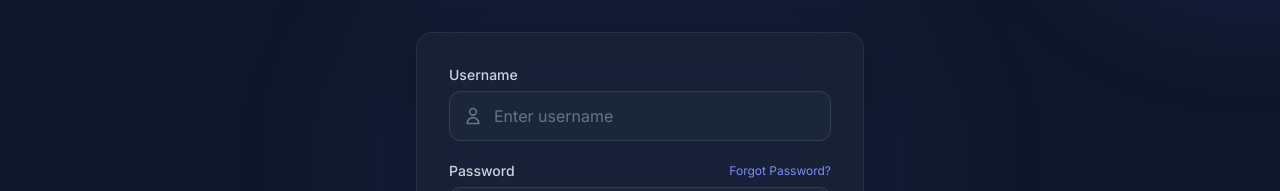
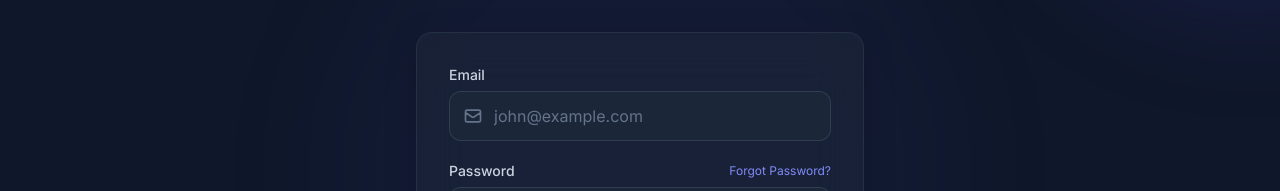
Before and after one commit to Kainat90s/Frontend, a React (Vite) app: page /login in a window 1280 px wide. Shown: the part 232-423 px from the top of the page. Built offline with nearby package versions, Linux system fonts and the light colour scheme.

Commit message:
Refactor user identification to prioritize email over username in various components

```diff
--- a/src/components/Sidebar.jsx
+++ b/src/components/Sidebar.jsx
@@ -78,11 +78,11 @@ export default function Sidebar({ variant = 'desktop', open = false, onClose = n
                 <div className="glass-card p-4">
                     <div className="flex items-center gap-3 mb-3">
                         <div className="w-9 h-9 rounded-lg bg-gradient-to-br from-primary-500 to-purple-600 flex items-center justify-center text-white font-semibold text-sm">
-                            {user?.first_name?.[0] || user?.username?.[0] || 'U'}
+                            {user?.first_name?.[0] || user?.email?.[0] || 'U'}
                         </div>
                         <div className="flex-1 min-w-0">
                             <p className="text-sm font-medium text-surface-200 truncate">
-                                {user?.first_name || user?.username}
+                                {user?.first_name || user?.email}
                             </p>
                             <p className="text-xs text-surface-500 truncate">{user?.email}</p>
                         </div>
--- a/src/components/UserSidebar.jsx
+++ b/src/components/UserSidebar.jsx
@@ -74,11 +74,11 @@ export default function UserSidebar({ variant = 'desktop', open = false, onClose
                 <div className="glass-card p-4">
                     <div className="flex items-center gap-3 mb-3">
                         <div className="w-9 h-9 rounded-lg bg-gradient-to-br from-emerald-500 to-teal-600 flex items-center justify-center text-white font-semibold text-sm">
-                            {user?.first_name?.[0] || user?.username?.[0] || 'U'}
+                            {user?.first_name?.[0] || user?.email?.[0] || 'U'}
                         </div>
                         <div className="flex-1 min-w-0">
                             <p className="text-sm font-medium text-surface-200 truncate">
-                                {user?.first_name || user?.username}
+                                {user?.first_name || user?.email}
                             </p>
                             <p className="text-xs text-surface-500 truncate">{user?.email}</p>
                         </div>
--- a/src/context/AuthContext.jsx
+++ b/src/context/AuthContext.jsx
@@ -34,10 +34,10 @@ export function AuthProvider({ children }) {
         verifySession()
     }, [])
 
-    const login = async (username, password) => {
+    const login = async (email, password) => {
         setLoading(true)
         try {
-            const { data } = await api.post('/accounts/login/', { username, password })
+            const { data } = await api.post('/accounts/login/', { email, password })
             localStorage.setItem('tokens', JSON.stringify(data.tokens))
             localStorage.setItem('user', JSON.stringify(data.user))
             setUser(data.user)
--- a/src/pages/LoginPage.jsx
+++ b/src/pages/LoginPage.jsx
@@ -3,7 +3,7 @@ import { useNavigate, Link } from 'react-router-dom'
 import { useAuth } from '../context/AuthContext'
 import api from '../api/axios'
 import toast from 'react-hot-toast'
-import { HiOutlineMail, HiOutlineLockClosed, HiOutlineUser } from 'react-icons/hi'
+import { HiOutlineMail, HiOutlineLockClosed } from 'react-icons/hi'
 import { FcGoogle } from 'react-icons/fc'
 
 export default function LoginPage() {
@@ -13,7 +13,6 @@ export default function LoginPage() {
     const [otpLoading, setOtpLoading] = useState(false)
     const [isRegister, setIsRegister] = useState(false)
     const [form, setForm] = useState({
-        username: '',
         email: '',
         otp: '',
         password: '',
@@ -75,7 +74,7 @@ export default function LoginPage() {
                 toast.error(msg || 'Registration failed')
             }
         } else {
-            const result = await login(form.username, form.password)
+            const result = await login(form.email, form.password)
             if (result.success) {
                 toast.success('Welcome back!')
                 const savedUser = JSON.parse(localStorage.getItem('user') || '{}')
@@ -182,22 +181,6 @@ export default function LoginPage() {
                         )}
 
                         <div>
-                            <label className="block text-sm font-medium text-surface-300 mb-1.5">Username</label>
-                            <div className="relative">
-                                <HiOutlineUser className="absolute left-3.5 top-1/2 -translate-y-1/2 w-5 h-5 text-surface-500" />
-                                <input
-                                    name="username"
-                                    value={form.username}
-                                    onChange={handleChange}
-                                    className="input-field pl-11"
-                                    placeholder="Enter username"
-                                    required
-                                />
-                            </div>
-                        </div>
-
-                        {isRegister && (
-                            <div>
                             <label className="block text-sm font-medium text-surface-300 mb-1.5">Email</label>
                             <div className="relative">
                                 <HiOutlineMail className="absolute left-3.5 top-1/2 -translate-y-1/2 w-5 h-5 text-surface-500" />
@@ -211,6 +194,7 @@ export default function LoginPage() {
                                     required
                                 />
                             </div>
+                            {isRegister && (
                                 <div className="mt-3 flex items-center gap-3">
                                     <button
                                         type="button"
@@ -222,8 +206,8 @@ export default function LoginPage() {
                                     </button>
                                     <span className="text-xs text-surface-500">Use OTP to verify email</span>
                                 </div>
+                            )}
                         </div>
-                        )}
 
                         {isRegister && (
                             <div>
--- a/src/pages/SettingsPage.jsx
+++ b/src/pages/SettingsPage.jsx
@@ -22,7 +22,7 @@ export default function SettingsPage() {
     const [loading, setLoading] = useState(true)
     const [saving, setSaving] = useState(false)
     const [googleStatus, setGoogleStatus] = useState(null)
-    const [profile, setProfile] = useState({ first_name: '', last_name: '', email: '', username: '', role: '' })
+    const [profile, setProfile] = useState({ first_name: '', last_name: '', email: '', role: '' })
     const [passwords, setPasswords] = useState({ old_password: '', new_password: '' })
 
     const fetchSettings = async () => {
@@ -31,7 +31,7 @@ export default function SettingsPage() {
             const [settingsRes, googleRes, profileRes] = await Promise.all([
                 api.get('/core/settings/'),
                 api.get('/integrations/google/status/').catch(() => ({ data: { is_connected: false } })),
-                api.get('/accounts/profile/').catch(() => ({ data: { first_name: '', last_name: '', email: '', username: '', role: '' } })),
+                api.get('/accounts/profile/').catch(() => ({ data: { first_name: '', last_name: '', email: '', role: '' } })),
             ])
             setSettings(settingsRes.data)
             setGoogleStatus(googleRes.data)
@@ -163,16 +163,6 @@ export default function SettingsPage() {
                                 />
                             </div>
                         </div>
-                        <div className="grid grid-cols-2 gap-4">
-                            <div>
-                                <label className="block text-sm font-medium text-surface-300 mb-1.5">Username</label>
-                                <input
-                                    type="text"
-                                    value={profile?.username || ''}
-                                    onChange={(e) => setProfile({ ...profile, username: e.target.value })}
-                                    className="input-field"
-                                />
-                            </div>
                         <div>
                             <label className="block text-sm font-medium text-surface-300 mb-1.5">Email Address</label>
                             <input
@@ -181,7 +171,6 @@ export default function SettingsPage() {
                                 onChange={(e) => setProfile({ ...profile, email: e.target.value })}
                                 className="input-field"
                             />
-                            </div>
                         </div>
                         <button onClick={handleUpdateProfile} className="btn-primary w-full mt-2">Update Profile</button>
                     </div>
--- a/src/pages/user/UserBookingPage.jsx
+++ b/src/pages/user/UserBookingPage.jsx
@@ -41,7 +41,7 @@ export default function UserBookingPage() {
         if (user) {
             setForm(prev => ({
                 ...prev,
-                client_name: user.first_name ? `${user.first_name} ${user.last_name || ''}`.trim() : user.username,
+                client_name: user.first_name ? `${user.first_name} ${user.last_name || ''}`.trim() : user.email,
                 client_email: user.email || '',
             }))
         }
@@ -266,7 +266,7 @@ export default function UserBookingPage() {
                             {user?.role === 'admin' ? (
                                 <span className="text-emerald-400 font-bold italic underline">Admin: Booking for client below</span>
                             ) : (
-                                <>Booking as <span className="text-emerald-400 font-bold">{user?.first_name || user?.username}</span></>
+                                <>Booking as <span className="text-emerald-400 font-bold">{user?.first_name || user?.email}</span></>
                             )}
                         </p>
                     </div>
--- a/src/pages/user/UserDashboardPage.jsx
+++ b/src/pages/user/UserDashboardPage.jsx
@@ -63,7 +63,7 @@ export default function UserDashboardPage() {
             <div className="flex flex-col sm:flex-row sm:items-center sm:justify-between gap-4">
                 <div>
                     <h1 className="text-2xl font-bold text-surface-100">
-                        {greeting()}, {user?.first_name || user?.username} 👋
+                        {greeting()}, {user?.first_name || user?.email} 👋
                     </h1>
                     <p className="text-surface-400 mt-1">Here's your appointment overview</p>
                 </div>
```
Lines whose indentation alone changed are shown as unchanged.
